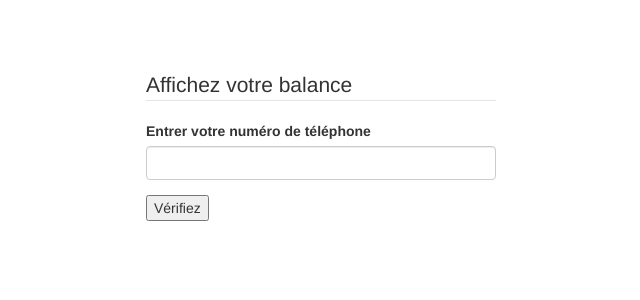
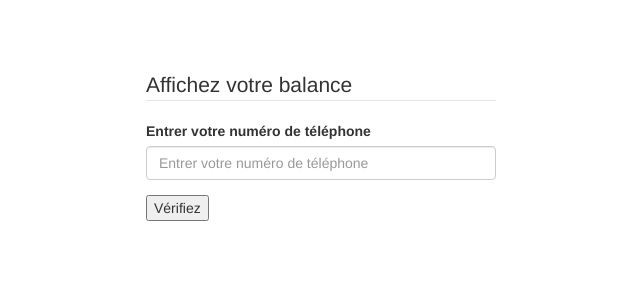
Before and after one commit to papac/Net-Collect-Api-Lib, a PHP site: page /example/balance.php in a window 1280 px wide. Shown: the part 52-352 px from the top of the page, without its empty margins (319-959 px from the left). Run offline with PHP 8.4, Linux system fonts and the light colour scheme.

Commit message:
change: update balance

```diff
--- a/example/balance.php
+++ b/example/balance.php
@@ -33,7 +33,7 @@ if (isset($_GET['action']) && $_GET['action'] == 'get_balance') {
 					<legend>Affichez votre balance</legend>
 					<div class="form-group">
 						<label for="exampleInputEmail1">Entrer votre numéro de téléphone</label>
-						<input type="text" name="TelPrincipal" value="<?= $_POST['TelPrincipal'] ?? '' ?>" class="form-control">
+						<input type="text" placeholder="Entrer votre numéro de téléphone" name="TelPrincipal" value="<?= $_POST['TelPrincipal'] ?? '' ?>" class="form-control">
 					</div>
 					<div class="form-group form-check">
 						<button type="submit">Vérifiez</button>
--- a/example/contribuable.php
+++ b/example/contribuable.php
@@ -14,7 +14,7 @@
 					<legend>Dépot</legend>
 					<div class="form-group">
 						<label for="exampleInputEmail1">Entrer votre numéro de téléphone</label>
-						<input type="text" name="TelPrincipal" class="form-control">
+						<input type="text" placeholder="Votre numéro de téléphone" name="TelPrincipal" class="form-control">
 					</div>
 					<div class="form-group form-check">
 						<button type="submit">Confirmer</button>
```
